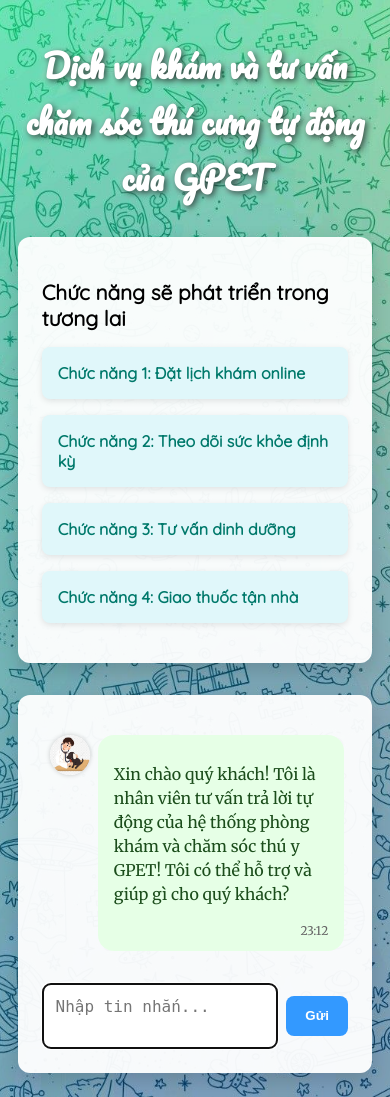
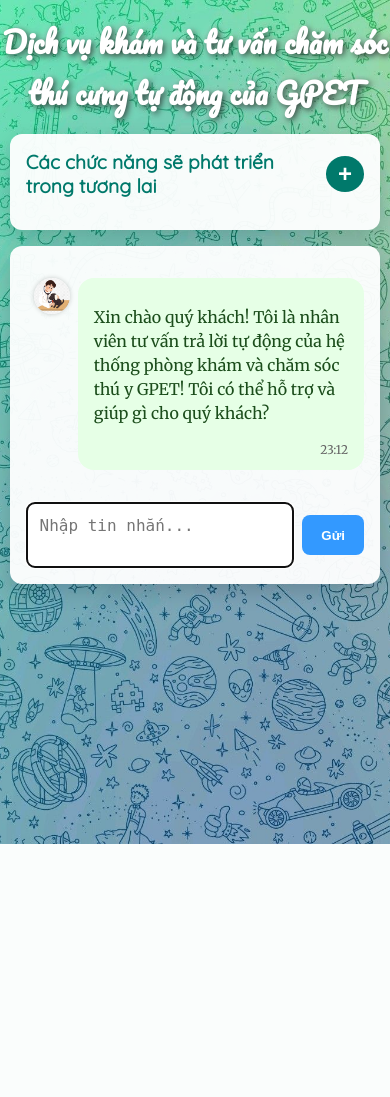
Before and after one commit to DangKhanhITMO/chatbot-FlaskHtml-, a Flask app: page / in a window 390 px wide. After the commit the page ends 844 px from the top, so only its background shows below. Run offline with Flask 3, Linux system fonts and the light colour scheme.

Commit message:
update for mobile

```diff
--- a/templates/index.html
+++ b/templates/index.html
@@ -20,14 +20,18 @@
   <script src="https://cdn.jsdelivr.net/npm/mathjax@3/es5/tex-mml-chtml.js" async></script>
 
   <style>
-    body {
+    * {
+      box-sizing: border-box;
+    }
+
+    html, body {
+      margin: 0;
+      padding: 0;
+      height: 100%;
       font-family: 'Quicksand', sans-serif;
       background-size: cover;
       background-repeat: no-repeat;
       background-position: center center;
-      margin: 0;
-      padding: 1rem 0;
-      min-height: 100vh;
       display: flex;
       flex-direction: column;
       align-items: center;
@@ -35,52 +39,77 @@
 
     h1 {
       font-family: 'Pacifico', cursive;
-      font-size: 3rem;
-      font-weight: 800;
+      font-size: 2.5rem;
+      text-align: center;
       color: #fff;
-      text-align: center;
-      text-shadow: 2px 2px 6px rgba(0, 0, 0, 0.7),
-                   0 0 10px rgba(255, 255, 255, 0.4);
-      margin-bottom: 1.5rem;
+      margin: 1rem 0;
+      text-shadow: 2px 2px 6px rgba(0,0,0,0.7), 0 0 10px rgba(255,255,255,0.4);
     }
 
     .container {
       display: flex;
+      flex-direction: row;
       width: 95vw;
       max-width: 1400px;
-      gap: 2rem;
-      padding: 0 1vw;
-      box-sizing: border-box;
-      margin: auto;
+      gap: 1rem;
+      margin-bottom: 1rem;
     }
 
     .left-panel, .right-panel {
       flex: 1;
       background: rgba(255, 255, 255, 0.95);
       border-radius: 12px;
-      padding: 1.5rem;
+      padding: 1rem;
       box-shadow: 0 8px 20px rgba(0,0,0,0.15);
     }
 
-    .left-panel h2 {
-      font-size: 1.3rem;
+    .feature-toggle-header {
+      display: flex;
+      align-items: center;
+      justify-content: space-between;
       margin-bottom: 1rem;
+    }
+
+    .feature-toggle-header span {
+      font-size: 1.2rem;
+      font-weight: bold;
+      color: #00796b;
+    }
+
+    .toggle-btn {
+      font-size: 1.5rem;
+      background-color: #00796b;
+      color: white;
+      border: none;
+      border-radius: 50%;
+      width: 36px;
+      height: 36px;
+      cursor: pointer;
+      display: flex;
+      align-items: center;
+      justify-content: center;
+    }
+
+    #feature-list {
+      display: none;
+      flex-direction: column;
+      gap: 0.5rem;
     }
 
     .feature {
       background: #e0f7fa;
-      padding: 1rem;
+      padding: 0.8rem;
       border-radius: 8px;
-      margin-bottom: 1rem;
-      box-shadow: 0 2px 6px rgba(0,0,0,0.1);
       font-weight: bold;
       color: #00796b;
+      box-shadow: 0 2px 6px rgba(0,0,0,0.1);
     }
 
     .right-panel {
       display: flex;
       flex-direction: column;
-      height: 600px;
+      height: 75vh;
+      max-height: 85vh;
     }
 
     .chat-box {
@@ -118,8 +147,8 @@
     }
 
     .avatar {
-      width: 40px;
-      height: 40px;
+      width: 36px;
+      height: 36px;
       border-radius: 50%;
       margin: 0 0.5rem;
       object-fit: cover;
@@ -127,11 +156,10 @@
     }
 
     .bubble {
-      max-width: 70%;
+      max-width: 75%;
       padding: 0.7rem 1rem;
       border-radius: 16px;
       line-height: 1.5;
-      position: relative;
     }
 
     .timestamp {
@@ -155,8 +183,8 @@
 
     .input-area {
       display: flex;
+      gap: 0.5rem;
       align-items: center;
-      gap: 0.5rem;
     }
 
     textarea {
@@ -187,12 +215,24 @@
       .container {
         flex-direction: column;
         width: 95vw;
-        padding: 0.5rem;
       }
 
       h1 {
-        font-size: 2rem;
-        padding: 0 1rem;
+        font-size: 1.8rem;
+      }
+
+      .left-panel, .right-panel {
+        width: 100%;
+        padding: 1rem;
+      }
+
+      .right-panel {
+        height: auto;
+        max-height: none;
+      }
+
+      .bubble {
+        max-width: 90%;
       }
     }
   </style>
@@ -202,11 +242,17 @@
 
   <div class="container">
     <div class="left-panel">
-    <h2>Chức năng sẽ phát triển trong tương lai</h2>
+      <div class="feature-toggle-header">
+        <span>Các chức năng sẽ phát triển trong tương lai</span>
+          <br>
+        <button class="toggle-btn" onclick="toggleFeatures()" id="toggle-icon">+</button>
+      </div>
+      <div id="feature-list">
         <div class="feature">Chức năng 1: Đặt lịch khám online</div>
         <div class="feature">Chức năng 2: Theo dõi sức khỏe định kỳ</div>
         <div class="feature">Chức năng 3: Tư vấn dinh dưỡng</div>
         <div class="feature">Chức năng 4: Giao thuốc tận nhà</div>
+      </div>
     </div>
 
     <div class="right-panel">
@@ -222,6 +268,14 @@
     const userAvatar = "{{ url_for('static', filename='img/img3.png') }}";
     const botAvatar = "{{ url_for('static', filename='img/img2.png') }}";
 
+    function toggleFeatures() {
+      const list = document.getElementById("feature-list");
+      const icon = document.getElementById("toggle-icon");
+      const isVisible = list.style.display === "flex";
+      list.style.display = isVisible ? "none" : "flex";
+      icon.textContent = isVisible ? "+" : "−";
+    }
+
     function getTimeNow() {
       const now = new Date();
       return now.getHours().toString().padStart(2, '0') + ':' +
@@ -233,13 +287,12 @@
       const timestamp = getTimeNow();
       chatBox.innerHTML += `
         <div class="message user">
-        <img src="${userAvatar}" alt="User Avatar" class="avatar"/>
+          <img src="${userAvatar}" class="avatar"/>
           <div class="bubble">
             ${message}
             <div class="timestamp">${timestamp}</div>
           </div>
-      </div>
-    `;
+        </div>`;
     }
 
     function appendBotMessage(replyMarkdown) {
@@ -250,15 +303,15 @@
       const wrapper = document.createElement('div');
       wrapper.className = 'message bot fade-in';
       wrapper.innerHTML = `
-      <img src="${botAvatar}" alt="Bot Avatar" class="avatar"/>
+        <img src="${botAvatar}" class="avatar"/>
         <div class="bubble">
           ${htmlContent}
           <div class="timestamp">${timestamp}</div>
-      </div>
-    `;
+        </div>`;
       chatBox.appendChild(wrapper);
       setTimeout(() => wrapper.classList.add('show'), 50);
       MathJax.typesetPromise();
+      chatBox.scrollTop = chatBox.scrollHeight;
     }
 
     async function sendMessage() {
@@ -273,32 +326,23 @@
       try {
         const response = await fetch("/chat", {
           method: "POST",
-        headers: {
-          "Content-Type": "application/json"
-        },
+          headers: { "Content-Type": "application/json" },
           body: JSON.stringify({ message })
         });
-
         const data = await response.json();
-      appendBotMessage(data.reply || 'Đã xảy ra lỗi!');
+        appendBotMessage(data.reply || "Đã xảy ra lỗi!");
       } catch (error) {
         appendBotMessage("Không thể kết nối với máy chủ!");
       }
-
-    const chatBox = document.getElementById("chat-box");
-    chatBox.scrollTop = chatBox.scrollHeight;
     }
 
     async function sendWelcomeMessage() {
       try {
         const response = await fetch("/chat", {
           method: "POST",
-        headers: {
-          "Content-Type": "application/json"
-        },
+          headers: { "Content-Type": "application/json" },
           body: JSON.stringify({ message: "" })
         });
-
         const data = await response.json();
         appendBotMessage(data.reply || "Xin chào!");
       } catch (error) {
```
Lines whose indentation alone changed are shown as unchanged.
